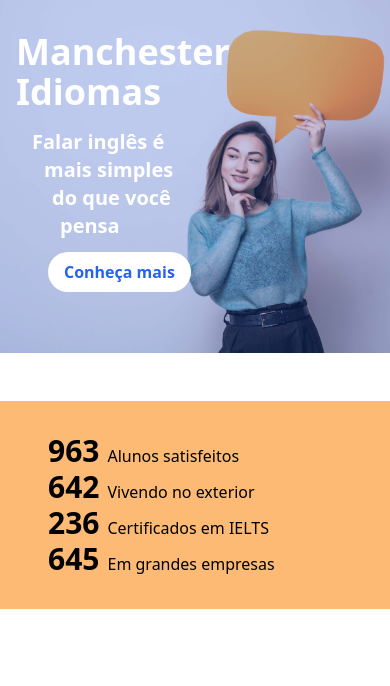
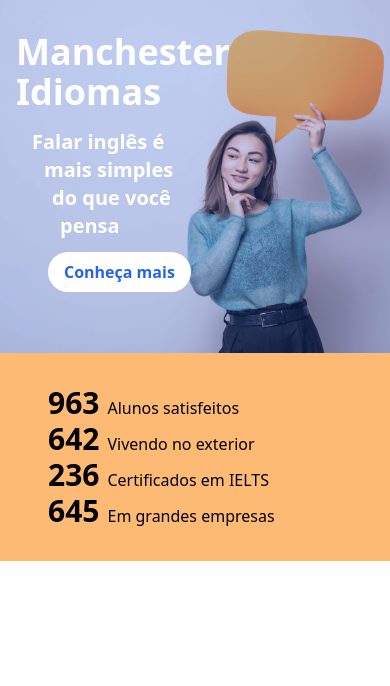
Before and after one commit to marcelo-zuza/manchester-idiomas, a website: page index.html in a window 390 px wide. Shown: the top 686 px of the page. Drawn offline with nearby package versions, Linux system fonts and the light colour scheme.

Commit message:
fixing meta2

```diff
--- a/index.html
+++ b/index.html
@@ -53,7 +53,6 @@
 
 
     <!--rodape do NUMÉRICO-->
-    <div class="md:hidden bg-white py-6"></div>
     <section class="bg-orange-300 px-10 py-8 md:py-6">
         <div class="grid grid-cols-1 md:grid-cols-4 md:place-items-center md:text-2xl">
             <div class="col-span-1">
```
Also changed, not shown: src/css/styles.css (added).
